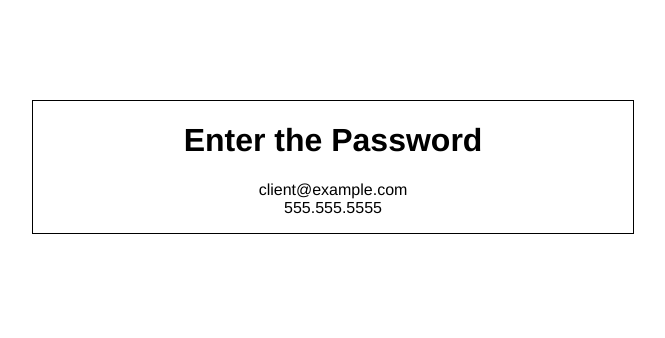
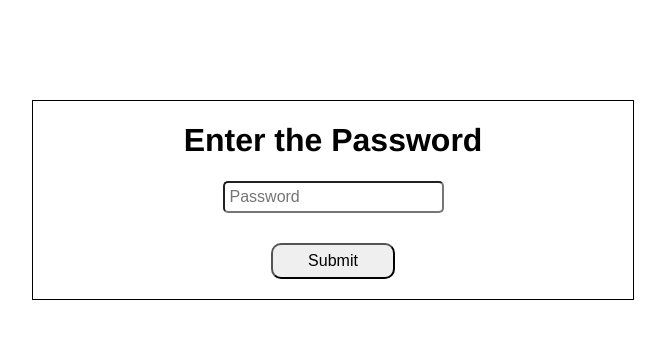
Before and after one commit to alessandrofugazza/authorization-form, a React (Vite) app: page / in a window 1280 px wide. Shown: the top 338 px of the page, without its empty margins (307-972 px from the left). Built offline with nearby package versions, Linux system fonts and the light colour scheme.

Commit message:
Show contact details only when authorized
Display the password form to unauthorized users and contact information after authorization.

```diff
--- a/src/Contact.jsx
+++ b/src/Contact.jsx
@@ -17,13 +17,17 @@ function Contact() {
     </form>
   )
 
+  const contactInfo = (
+    <ul>
+      <li>client@example.com</li>
+      <li>555.555.5555</li>
+    </ul>
+  )
+
   return (
     <div id="authorization">
       <h1>{authorized ? 'Contact' : 'Enter the Password'}</h1>
-      <ul>
-        <li>client@example.com</li>
-        <li>555.555.5555</li>
-      </ul>
+      {authorized ? contactInfo : login}
     </div>
   )
 }
```
